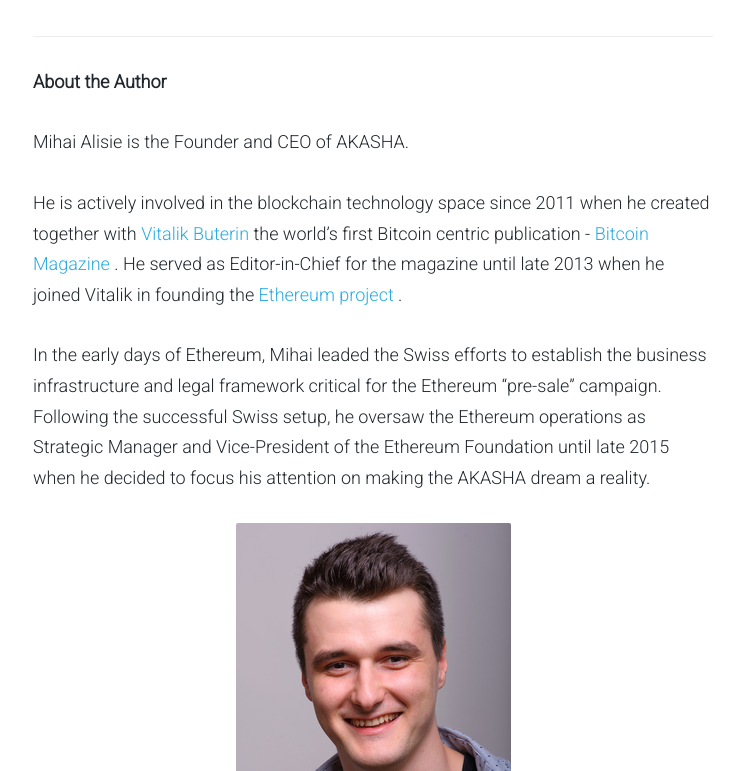
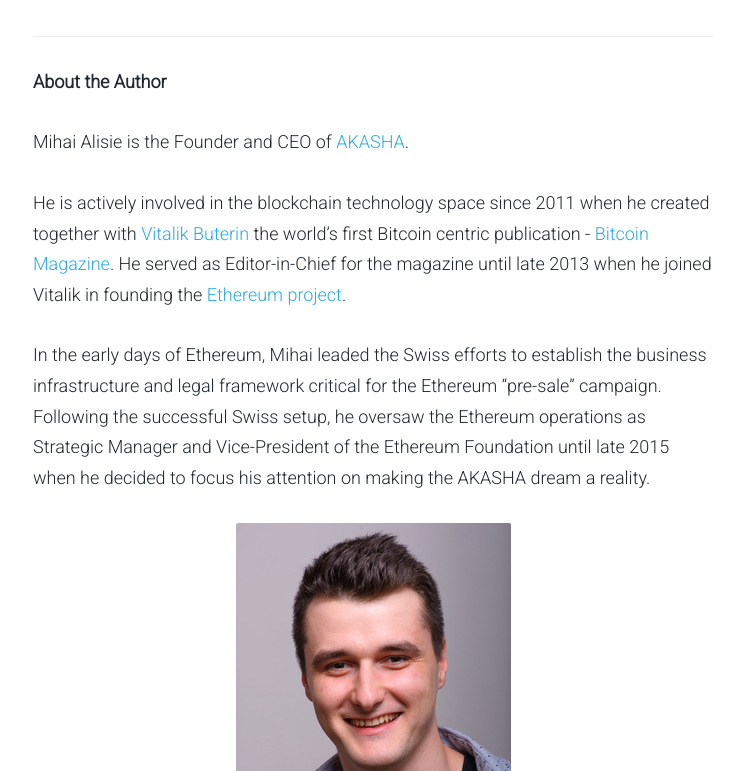
Before and after one commit to AKASHAorg/blog.akasha.world, a Jekyll site: the page built from _posts/2016-05-03-unveiling-akasha.md, in a window 1280 px wide and 900 px high, scrolled down 9129 px, cut to the strip 129-900 px from the top of the window. Shown: the whole strip, without its empty margins (267-1011 px from the left). Built offline with Jekyll 4.4.1, drawn with Linux system fonts in a browser that asks for light colours; comment, search, counter and statistics services are not loaded; part of the change alters nothing that is shown.

Commit message:
small formating fixes

```diff
--- a/_posts/2016-05-03-unveiling-akasha.md
+++ b/_posts/2016-05-03-unveiling-akasha.md
@@ -133,9 +133,9 @@ It will not be easy, but we can do it, **together.**
 
 **About the Author**
 
-Mihai Alisie is the Founder and CEO of AKASHA.
+Mihai Alisie is the Founder and CEO of [AKASHA](http://akasha.world/){:target="_blank"}.
 
-He is actively involved in the blockchain technology space since 2011 when he created together with [Vitalik Buterin](http://vitalik.ca){:target="_blank"} the world's first Bitcoin centric publication - [Bitcoin Magazine](https://bitcoinmagazine.com/){:target="_blank"} . He served as Editor-in-Chief for the magazine until late 2013 when he joined Vitalik in founding the [Ethereum project](https://ethereum.org/){:target="_blank"} .
+He is actively involved in the blockchain technology space since 2011 when he created together with [Vitalik Buterin](http://vitalik.ca){:target="_blank"} the world's first Bitcoin centric publication - [Bitcoin Magazine](https://bitcoinmagazine.com/){:target="_blank"}. He served as Editor-in-Chief for the magazine until late 2013 when he joined Vitalik in founding the [Ethereum project](https://ethereum.org/){:target="_blank"}.
 
 In the early days of Ethereum, Mihai leaded the Swiss efforts to establish the business infrastructure and legal framework critical for the Ethereum “pre-sale” campaign. Following the successful Swiss setup, he oversaw the Ethereum operations as Strategic Manager and Vice-President of the Ethereum Foundation until late 2015 when he decided to focus his attention on making the AKASHA dream a reality.
 
```
